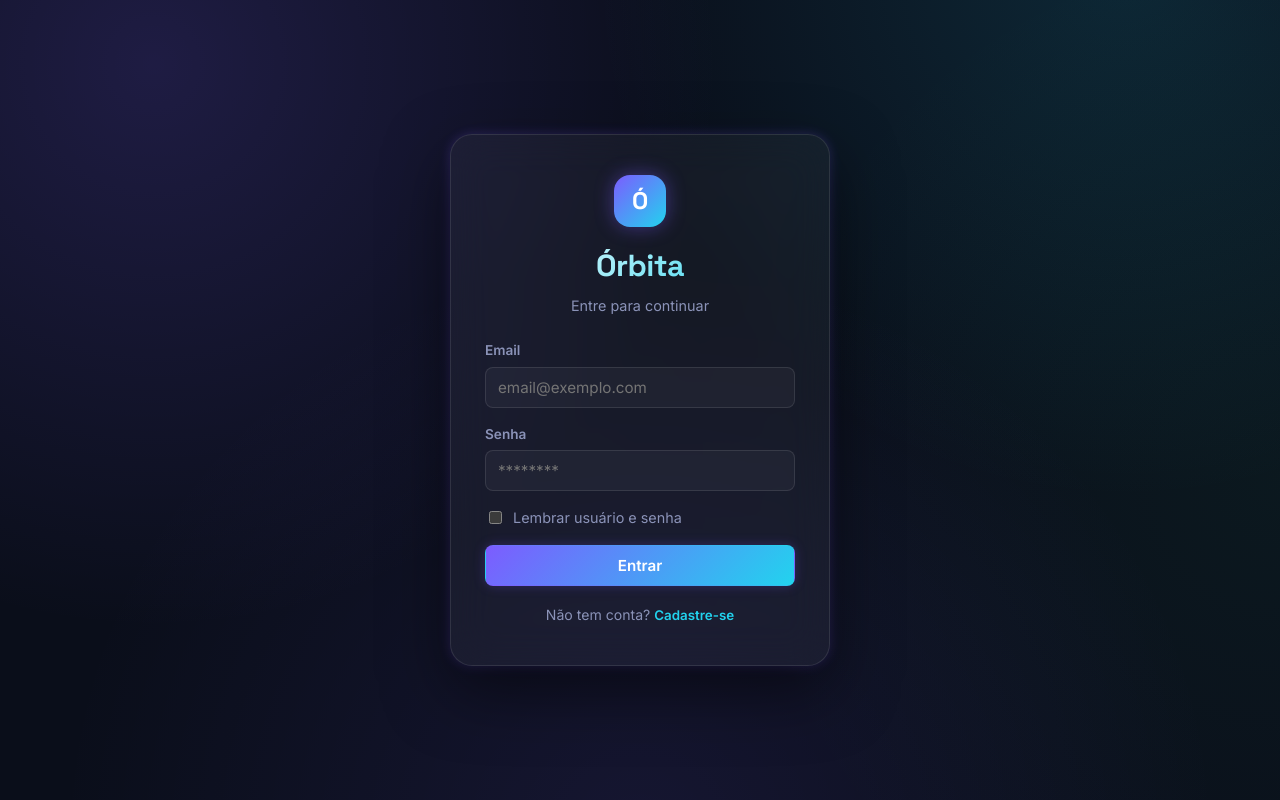
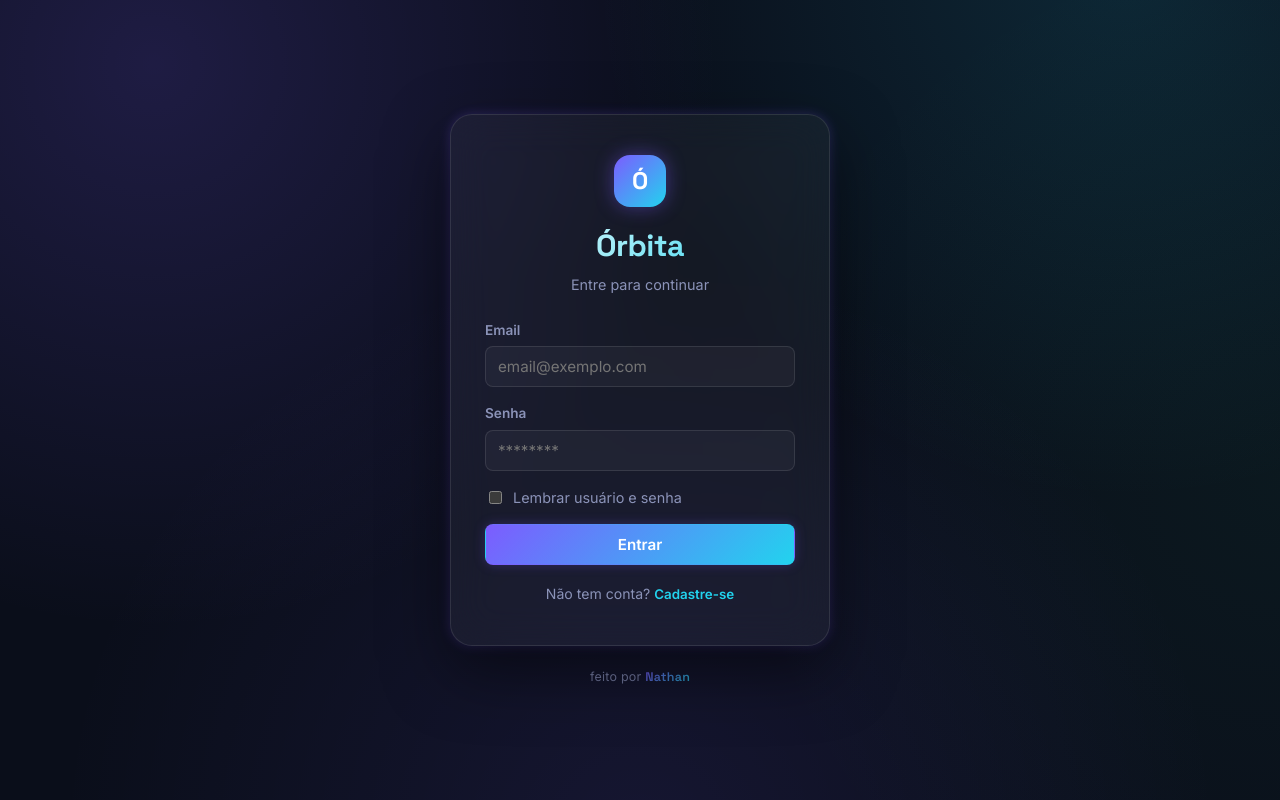
Before and after one commit to xxnathanxx/Finance, a React (Vite) app in the folder frontend/: page / in a window 1280 px wide. Built offline with nearby package versions, Linux system fonts and the light colour scheme; the HTML template or start-up script is replaced by a standard one.

Commit message:
Adiciona assinatura discreta "feito por Nathan" na tela de login
Texto pequeno e apagado, mas com o nome em destaque no mesmo gradiente
usado na marca do app - visível sem competir com o formulário de
login.

```diff
--- a/frontend/src/App.css
+++ b/frontend/src/App.css
@@ -138,9 +138,32 @@
 .tela-login {
   min-height: 100vh;
   display: flex;
+  flex-direction: column;
   align-items: center;
   justify-content: center;
+  gap: 22px;
   padding: 24px;
+}
+
+.credito-autor {
+  font-size: 0.78rem;
+  color: var(--color-text-muted);
+  letter-spacing: 0.02em;
+  opacity: 0.6;
+  transition: opacity 0.2s ease;
+}
+
+.credito-autor:hover {
+  opacity: 1;
+}
+
+.credito-autor-nome {
+  font-family: var(--font-display);
+  font-weight: 600;
+  background: linear-gradient(135deg, var(--color-primary), var(--color-accent));
+  -webkit-background-clip: text;
+  background-clip: text;
+  color: transparent;
 }
 
 .cartao-login {
--- a/frontend/src/pages/Login.tsx
+++ b/frontend/src/pages/Login.tsx
@@ -158,6 +158,10 @@ export default function Login({ onLoggedIn }: Props) {
           )}
         </div>
       </div>
+
+      <div className="credito-autor">
+        feito por <span className="credito-autor-nome">Nathan</span>
+      </div>
     </div>
   );
 }
```
